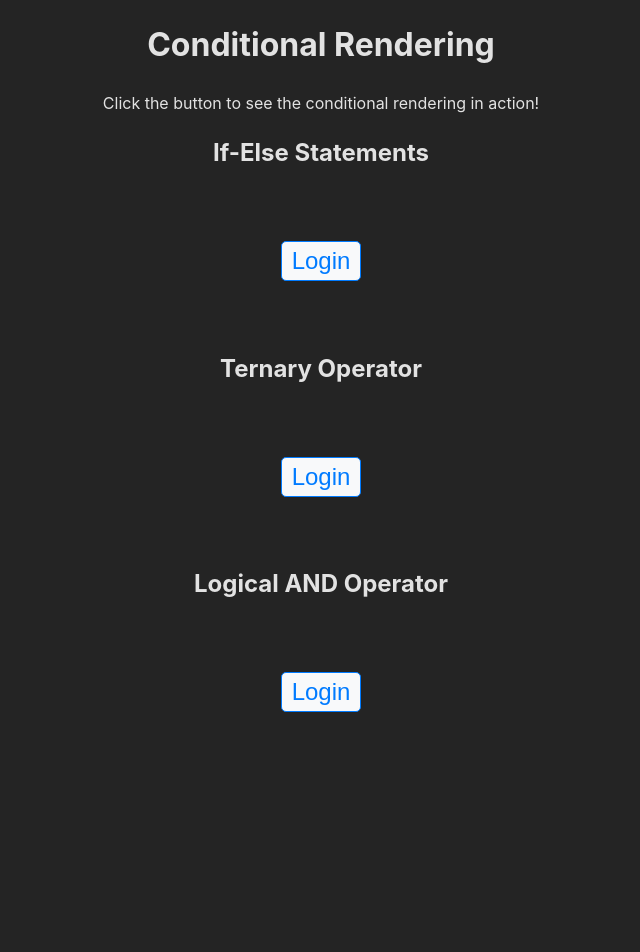
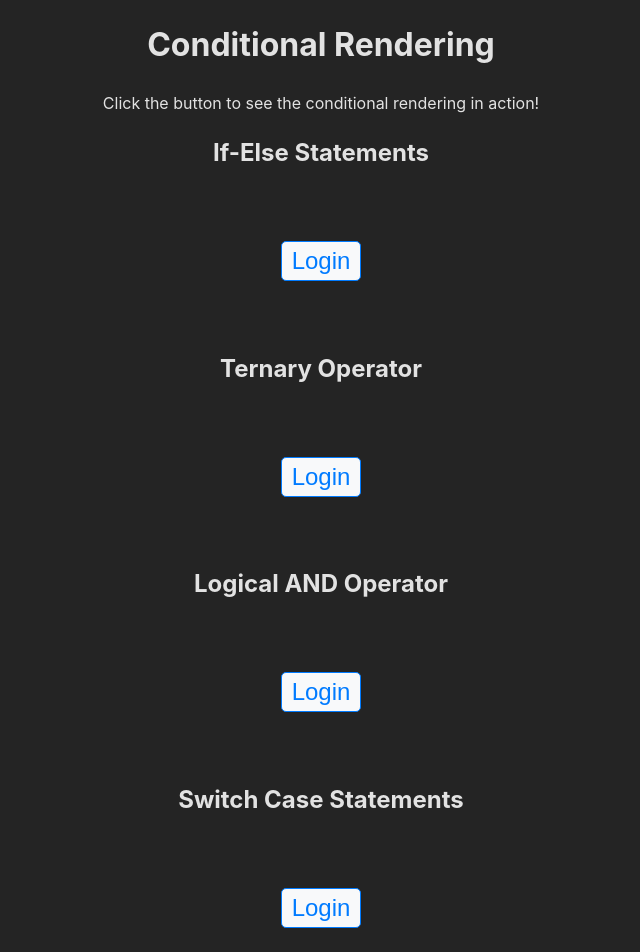
Before and after one commit to bijay-develops/React-Conditional-Rendering, a React (Vite) app: page / in a window 1280 px wide. Shown: the top 952 px of the page, without its empty margins (319-959 px from the left). Before the commit the page ends 800 px from the top, so only its background shows below. Built offline with nearby package versions, Linux system fonts and the light colour scheme.

Commit message:
switchcase rendering guest, user or admin

```diff
--- a/src/App.jsx
+++ b/src/App.jsx
@@ -3,6 +3,7 @@ import './App.css';
 import IfElseStatements from './components/IfElseStatements';
 import TernaryOperator from './components/TernaryOperator';
 import LogicalAndOperator from './components/LogicalAndOperator';
+import SwitchCaseStatements from './components/SwitchCaseStatements';
 
 function App() {
   return (
@@ -24,6 +25,11 @@ function App() {
           <h2>Logical AND Operator</h2>
           <LogicalAndOperator />
         </div>
+
+        <div className="">
+          <h2>Switch Case Statements</h2>
+          <SwitchCaseStatements />
+        </div>
     </div>
   );
 }
--- /dev/null
+++ b/src/components/SwitchCaseStatements.jsx
@@ -0,0 +1,42 @@
+import React from 'react'
+import { useState } from 'react'
+import '../App.css'
+
+const SwitchCaseStatements = () => {
+
+    const [status, setStatus] = useState('guest');
+
+    // Conditional rendering using switch-case statements
+    const render = () => {
+        switch (status) {
+            case 'guest':
+                return <button className='btn-login'
+                    onClick={() => setStatus('user')}>Login</button>
+            case 'user':
+                    return (
+                        <>
+                        <h1>Welcome back, User!</h1>
+                        <h2>Are you admin?</h2>
+                         {
+                            // checking if the user is admin
+                            status === 'user' && (
+                                <button className='btn-login'
+                                onClick={() => setStatus('admin')}
+                                >
+                                    Yes
+                                </button>
+                            )
+                         }
+                        </>
+                    )
+            case 'admin':
+                    return <h1>Admin Dashboard</h1>
+            default:
+                    return <h1>Unknown status</h1>
+        }
+    }
+
+  return <div>{render()}</div>
+}
+
+export default SwitchCaseStatements
```
